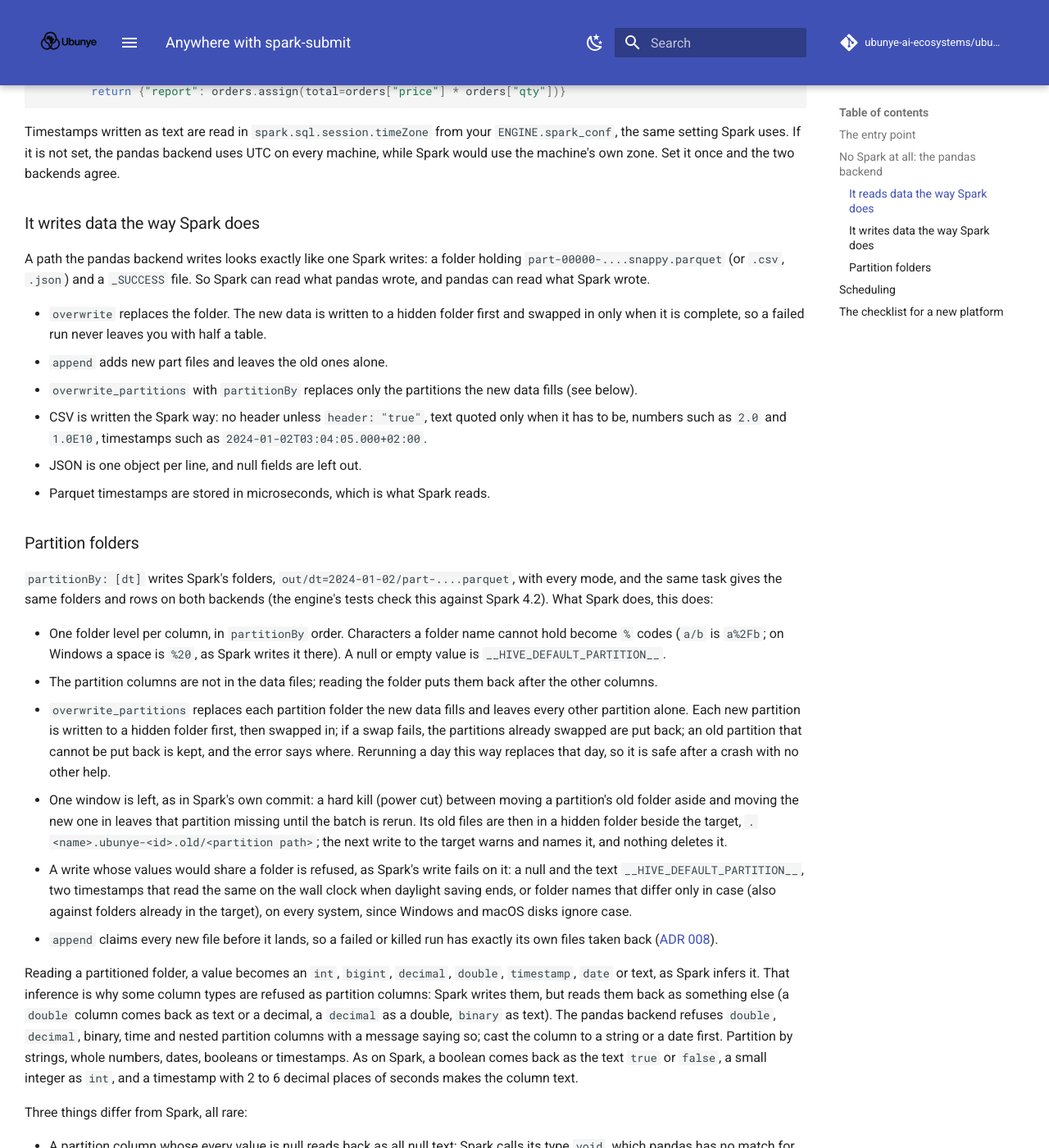
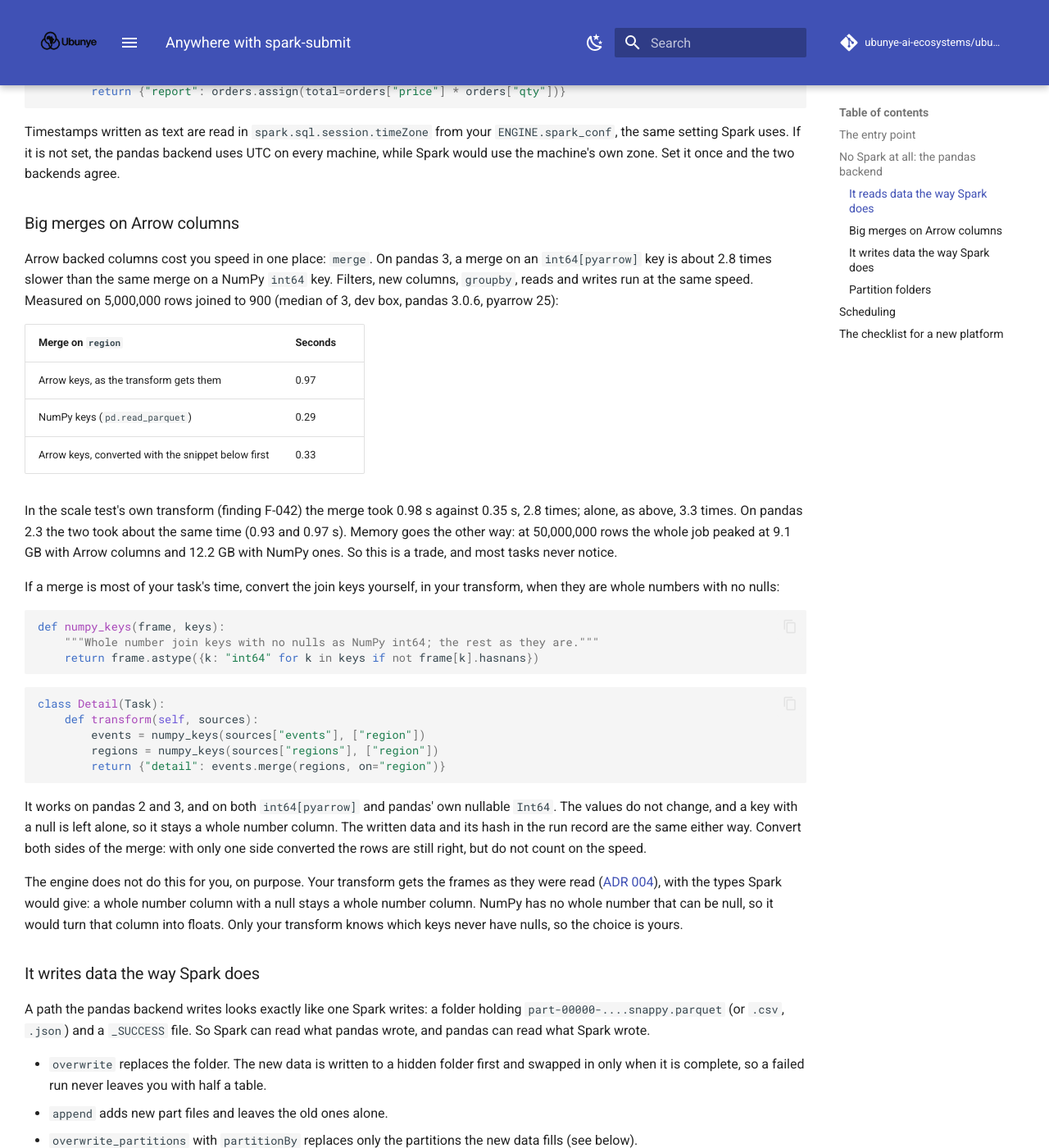
Before and after one commit to ubunye-ai-ecosystems/ubunye_engine, an MkDocs documentation site: the page built from docs/deployment/anywhere.md, in a window 1280 px wide and 1400 px high, scrolled down 1757 px. Shown: the whole window at 82% size. Built offline with MkDocs 1.6.1 and Material for MkDocs 9.7.7, drawn with Linux system fonts in a browser that asks for light colours; comment, search, counter and statistics services are not loaded.

Commit message:
docs: big merges on the pandas backend, and the three lines that fix them (F-042)
The pandas backend hands a transform Arrow backed frames; on pandas 3 a merge
on Arrow whole number keys is about 2.8 times slower than on NumPy keys,
while peak memory is lower. The type guarantee stays: a whole number column
with a null must stay whole numbers. The pandas backend page now says what is
slower, by how much, and shows a numpy_keys helper a transform can use on join
keys with no nulls (0.97 s to 0.33 s at 5M rows). A unit test runs the snippet
from the page on Arrow and nullable Int64 columns.

Co-Authored-By: Claude Opus 5.5 <noreply@anthropic.com>

````diff
--- a/docs/deployment/anywhere.md
+++ b/docs/deployment/anywhere.md
@@ -75,6 +75,57 @@ Timestamps written as text are read in `spark.sql.session.timeZone` from your
 `ENGINE.spark_conf`, the same setting Spark uses. If it is not set, the pandas
 backend uses UTC on every machine, while Spark would use the machine's own zone.
 Set it once and the two backends agree.
+
+### Big merges on Arrow columns
+
+Arrow backed columns cost you speed in one place: `merge`. On pandas 3, a merge
+on an `int64[pyarrow]` key is about 2.8 times slower than the same merge on a
+NumPy `int64` key. Filters, new columns, `groupby`, reads and writes run at the
+same speed. Measured on 5,000,000 rows joined to 900 (median of 3, dev box,
+pandas 3.0.6, pyarrow 25):
+
+| Merge on `region` | Seconds |
+|---|---|
+| Arrow keys, as the transform gets them | 0.97 |
+| NumPy keys (`pd.read_parquet`) | 0.29 |
+| Arrow keys, converted with the snippet below first | 0.33 |
+
+In the scale test's own transform (finding F-042) the merge took 0.98 s against
+0.35 s, 2.8 times; alone, as above, 3.3 times. On pandas 2.3 the two took about
+the same time (0.93 and 0.97 s). Memory goes the other way: at 50,000,000 rows the
+whole job peaked at 9.1 GB with Arrow columns and 12.2 GB with NumPy ones. So this is a trade, and most tasks never notice.
+
+If a merge is most of your task's time, convert the join keys yourself, in your
+transform, when they are whole numbers with no nulls:
+
+<!-- numpy-keys:begin -->
+```python
+def numpy_keys(frame, keys):
+    """Whole number join keys with no nulls as NumPy int64; the rest as they are."""
+    return frame.astype({k: "int64" for k in keys if not frame[k].hasnans})
+```
+<!-- numpy-keys:end -->
+
+```python
+class Detail(Task):
+    def transform(self, sources):
+        events = numpy_keys(sources["events"], ["region"])
+        regions = numpy_keys(sources["regions"], ["region"])
+        return {"detail": events.merge(regions, on="region")}
+```
+
+It works on pandas 2 and 3, and on both `int64[pyarrow]` and pandas' own nullable
+`Int64`. The values do not change, and a key with a null is left alone, so it stays
+a whole number column. The written data and its hash in the run record are the
+same either way. Convert both sides of the merge: with only one side converted
+the rows are still right, but do not count on the speed.
+
+The engine does not do this for you, on purpose. Your transform gets the frames
+as they were read ([ADR 004](../architecture/adr-004-native-frames.md)), with the
+types Spark would give: a whole number column with a null stays a whole number
+column. NumPy has no whole number that can be null, so it would turn that column
+into floats. Only your transform knows which keys never have nulls, so the choice
+is yours.
 
 ### It writes data the way Spark does
 
````
Also changed, not shown: docs/backends.md (+3 -0 lines), docs/changelog.md (+8 -0 lines), tasks/hardening/SCOREBOARD.md (+1 -1 lines), tasks/hardening/findings/F-042-pandas-arrow-frames-slow-merge.md (+45 -1 lines), 1 other file.
